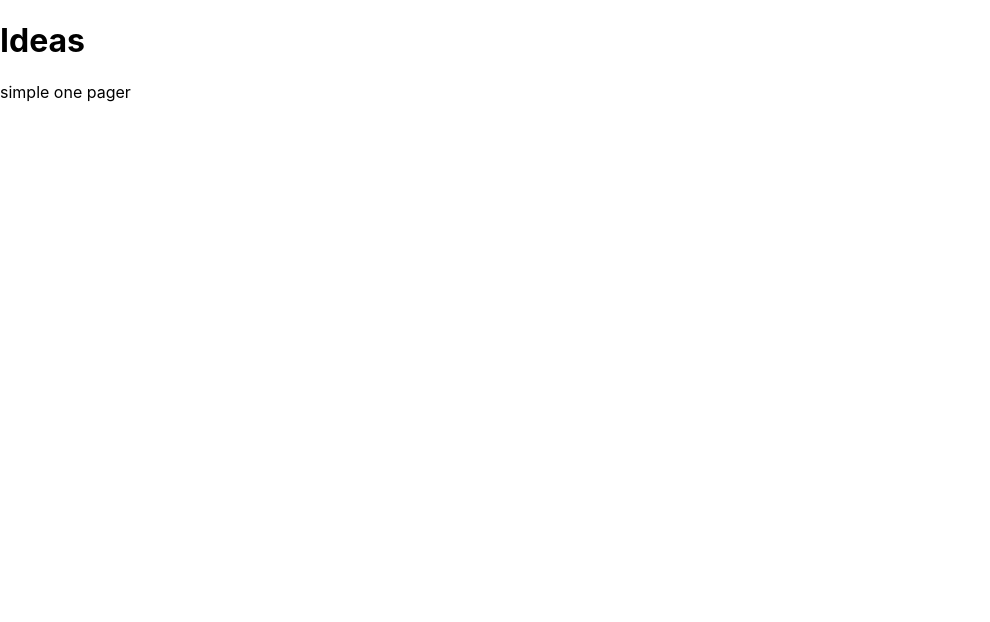
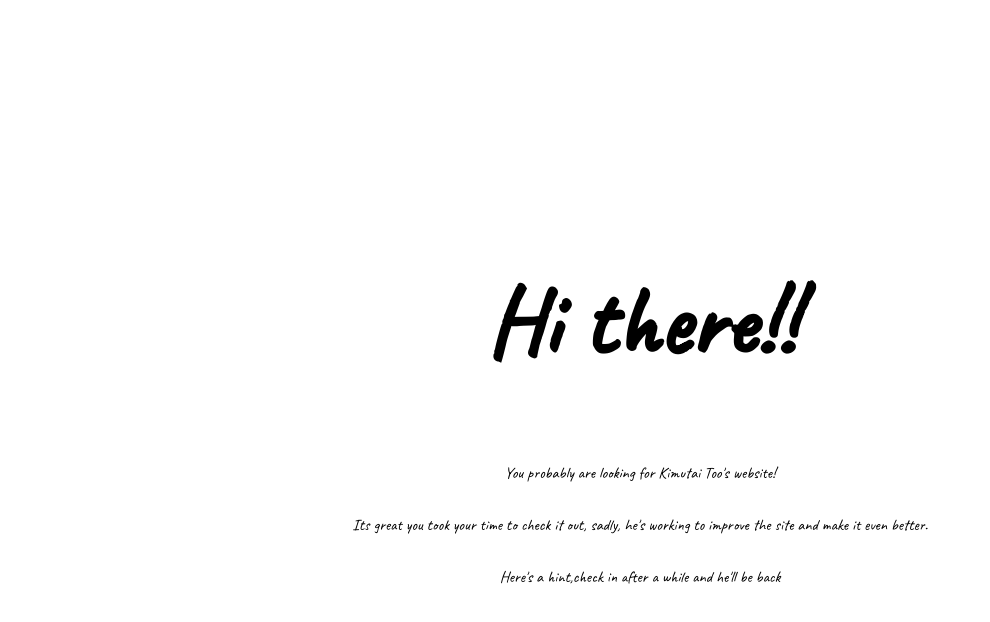
Before and after one commit to Tookim4/thehub, a React (Create React App) app: page / in a window 1280 px wide. Shown: the top 622 px of the page, without its empty margins (0-990 px from the left). Built offline with nearby package versions, Linux system fonts and the light colour scheme.

Commit message:
the wait

```diff
--- a/src/index.css
+++ b/src/index.css
@@ -1,13 +1,8 @@
+@import url('https://fonts.googleapis.com/css2?family=Caveat&display=swap');
+
 body {
   margin: 0;
-  font-family: -apple-system, BlinkMacSystemFont, 'Segoe UI', 'Roboto', 'Oxygen',
-    'Ubuntu', 'Cantarell', 'Fira Sans', 'Droid Sans', 'Helvetica Neue',
-    sans-serif;
+  font-family: 'Caveat', cursive;
   -webkit-font-smoothing: antialiased;
   -moz-osx-font-smoothing: grayscale;
 }
-
-code {
-  font-family: source-code-pro, Menlo, Monaco, Consolas, 'Courier New',
-    monospace;
-}
--- a/src/pages/LandPage.jsx
+++ b/src/pages/LandPage.jsx
@@ -5,8 +5,10 @@ const LandPage = () => {
   return (
     <div>
       <div className="home_page">
-        <h1>Ideas</h1>
-        <p>simple one pager</p>
+        <h1 style={{fontSize:'6rem'}}>Hi there!!</h1>
+        <p>You probably are looking for Kimutai Too's website!</p>
+        <p>Its great you took your time to check it out, sadly, he's working to improve the site and make it even better.</p>
+        <p>Here's a hint,check in after a while and he'll be back</p>
       </div>
     </div>
   )
--- a/src/pages/style.css
+++ b/src/pages/style.css
@@ -0,0 +1,7 @@
+.home_page{
+    display: flex;
+    flex-direction: column;
+    height: 100vh;
+    align-items: center;
+    justify-content: center;
+}
```
